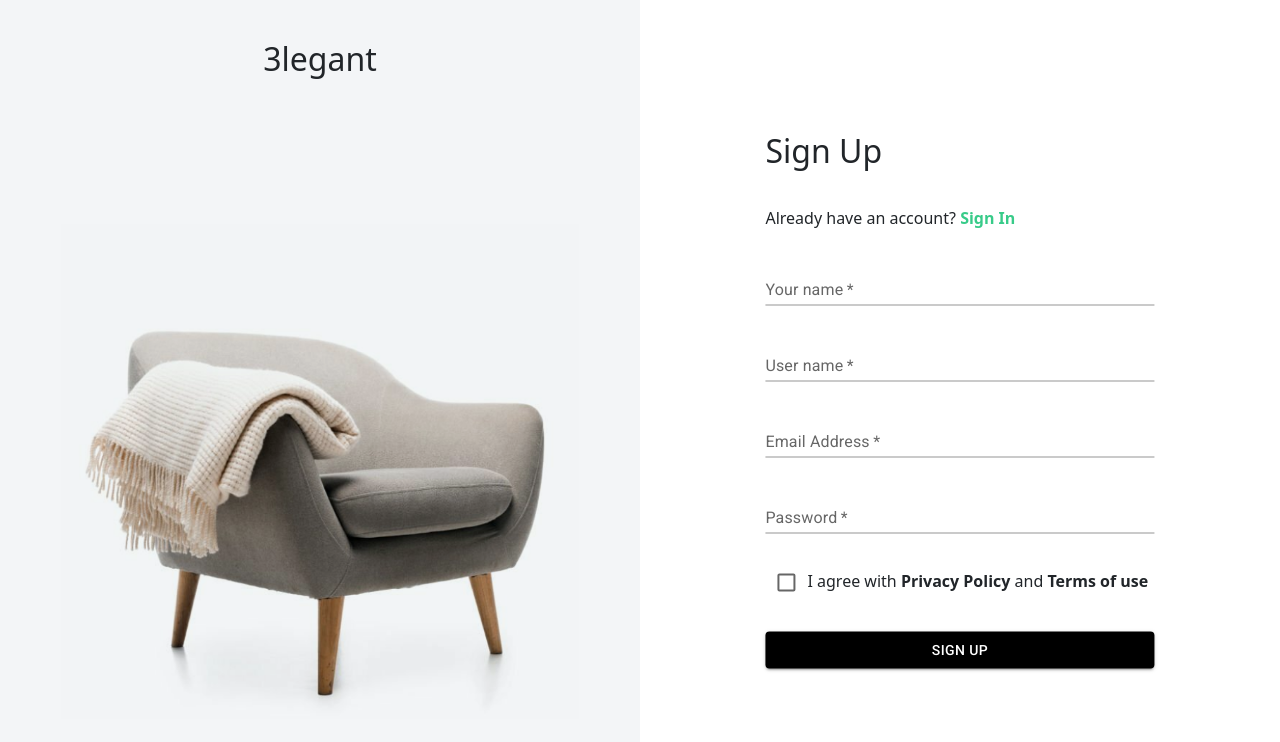
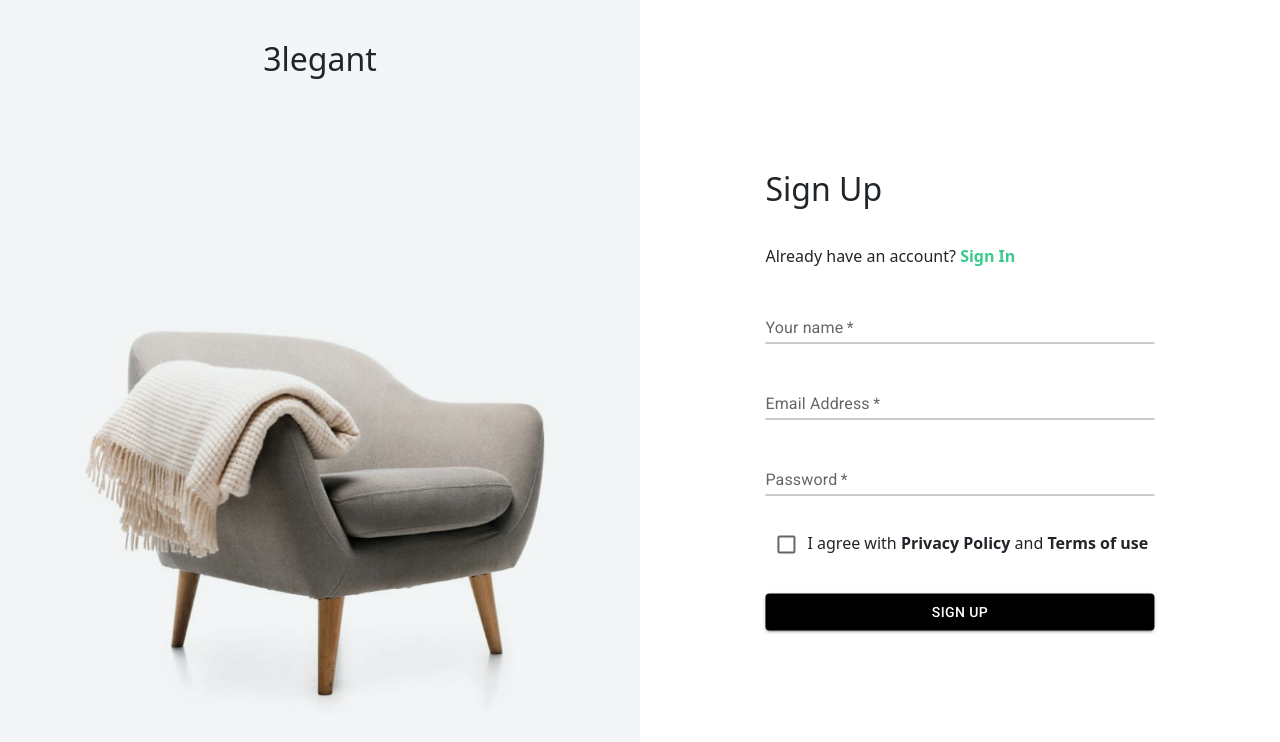
Before and after one commit to Yatin1923/ecommerce, a React (Create React App) app: page /signup in a window 1280 px wide. Shown: the top 742 px of the page. Built offline with nearby package versions, Linux system fonts and the light colour scheme.

Commit message:
authentication

```diff
--- a/package.json
+++ b/package.json
@@ -21,6 +21,7 @@
     "react-bootstrap": "^2.9.1",
     "react-countdown": "^2.3.5",
     "react-dom": "^18.2.0",
+    "react-hook-form": "^7.49.3",
     "react-multi-carousel": "^2.8.4",
     "react-redux": "^9.1.0",
     "react-router-dom": "^6.18.0",
--- a/src/Pages/SignUp/SignUp.tsx
+++ b/src/Pages/SignUp/SignUp.tsx
@@ -1,9 +1,15 @@
 import * as React from 'react';
 import './SignUp.css';
-import { Button, Checkbox, Grid, Input, TextField, ThemeProvider, createTheme, styled } from '@mui/material';
-import { NavLink } from 'react-router-dom';
-import { FormControl, useFormControlContext } from '@mui/base/FormControl';
+import { Button, Checkbox, FormControl, Grid, Input, TextField, ThemeProvider, createTheme, styled } from '@mui/material';
+import { useNavigate } from 'react-router-dom';
+import axios from 'axios';
+import { useForm } from 'react-hook-form';
 export default function SignUp( ){
+    type FormValues = {
+        name:string,
+        email:string,
+        password:string
+    }
     const theme = createTheme({
 
         palette: {
@@ -17,25 +23,33 @@ export default function SignUp( ){
     const handleHaveAccount = ()=>{
         sethaveAccount(!haveAccount)
     }
-    const handleFormChange = (e)=>{
-        const { name, value, type, checked } = e.target;
-        console.log(e.target);
-        setFormData((prevData) => ({
-            ...prevData,
-            [name]: type === 'checkbox' ? checked : value,
-          }));
+  const form  = useForm<FormValues>({
+    defaultValues:{
+        email:'',
+        name:'',
+        password:''
     }
-    const onSignUp = ()=>{
-        console.log(formData);
+  });
+
+  const {register,handleSubmit,formState}  = form
+  const {errors} = formState
+    const [haveAccount, sethaveAccount] = React.useState(false);
+    const navigate = useNavigate()
+    const onSubmit = (data:FormValues)=>{
+        if(haveAccount){
+            axios.post('https://localhost:7275/api/User/Authenticate',{email:data.email,password:data.password}).then(res=>{
+                if(res.data){
+                    navigate('/');
+                }
+            })
+        }else{
+            axios.post('https://localhost:7275/api/User',{name:data.name, email:data.email,password:data.password}).then(res=>{
+                if(res.data){
+                    navigate('/');
+                }
+            })
+        }
     }
-    const [formData, setFormData] = React.useState({
-    name: '',
-    username: '',
-    email: '',
-    password: '',
-    agreement: false,
-  });
-    const [haveAccount, sethaveAccount] = React.useState(false);
     return (
      <div>
         <Grid container className='signup'>
@@ -46,29 +60,26 @@ export default function SignUp( ){
             </Grid>
             <Grid item md={6} xs={12} className='signup-form-container'>
                 {!haveAccount?
-                <form className='signup-form'>
+                <form className='signup-form' onSubmit={handleSubmit(onSubmit)}>
                     <h2>Sign Up</h2>
                     <span>Already have an account? <b className='signup-link' onClick={handleHaveAccount}>Sign In</b></span>
                     <ThemeProvider theme={theme}>
-                        <TextField required name="name"  type='text' value={formData.name} onChange={handleFormChange} variant="standard" label="Your name" className='input-field' />
-                        <TextField required name="username" value={formData.username} onChange={handleFormChange} variant="standard" label="User name" className='input-field' />
-                        <TextField required name="email" value={formData.email} onChange={handleFormChange} variant="standard" label="Email Address" />
-                        <TextField required name="password" value={formData.password} onChange={handleFormChange} variant="standard" type='password' label="Password" className='input-field' />
-                        <span><Checkbox required name="agreement" checked={formData.agreement} onChange={handleFormChange}></Checkbox>I agree with <b>Privacy Policy</b> and  <b>Terms of use</b></span>
-                            <Button variant="contained" className="signup-button" type='submit' onClick={onSignUp}> Sign up</Button>
+                        <TextField {...register('name')} error={!!errors.name} helperText={!!errors.name?.message} required name="name"  type='text'   variant="standard" label="Your name" className='input-field' />
+                        <TextField {...register('email')} error={!!errors.email} helperText={!!errors.email?.message} required name="email"   variant="standard" label="Email Address" />
+                        <TextField {...register('password')} error={!!errors.password} helperText={!!errors.password?.message} required name="password"   variant="standard" type='password' label="Password" className='input-field' />
+                        <span><Checkbox required name="agreement"  ></Checkbox>I agree with <b>Privacy Policy</b> and  <b>Terms of use</b></span>
+                            <Button variant="contained" className="signup-button" type='submit'> Sign up</Button>
                     </ThemeProvider>
                  </form>
                 :
-                <form className='signin-form'>
+                <form className='signin-form' onSubmit={handleSubmit(onSubmit)}>
                     <h2>Sign In</h2>
                     <span>Don't have an account yet? <b className='signup-link' onClick={handleHaveAccount}>Sign Up</b></span>
                     <ThemeProvider theme={theme}>
-                    <TextField variant="standard" label="User name or Email" className='input-field' />
-                    <TextField variant="standard" type='password' label="Password" className='input-field' />
+                    <TextField required  {...register('email')} error={!!errors.email}  variant="standard" label="Email"   className='input-field' />
+                    <TextField required   {...register('password')} error={!!errors.password} variant="standard" type='password' label="Password"   className='input-field' />
                     <span><Checkbox></Checkbox>Remember me</span>
-                    <NavLink to='/'>
                         <Button variant="contained" className="signup-button" type='submit'> Sign In</Button>
-                    </NavLink>
                     </ThemeProvider>
                 </form>
                 }
```
Also changed, not shown: 1 other file (tests, documents, lock files or other folders).
